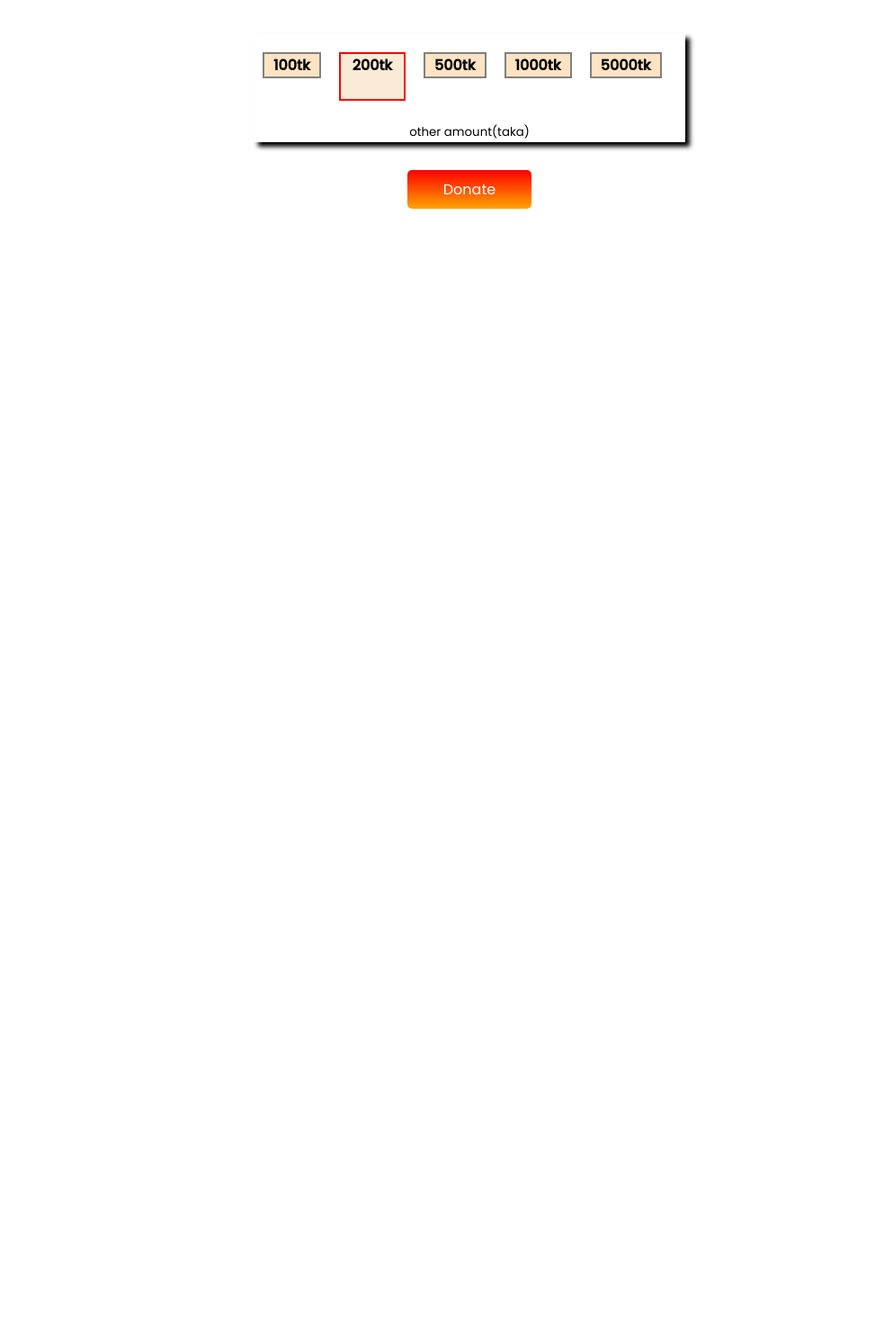
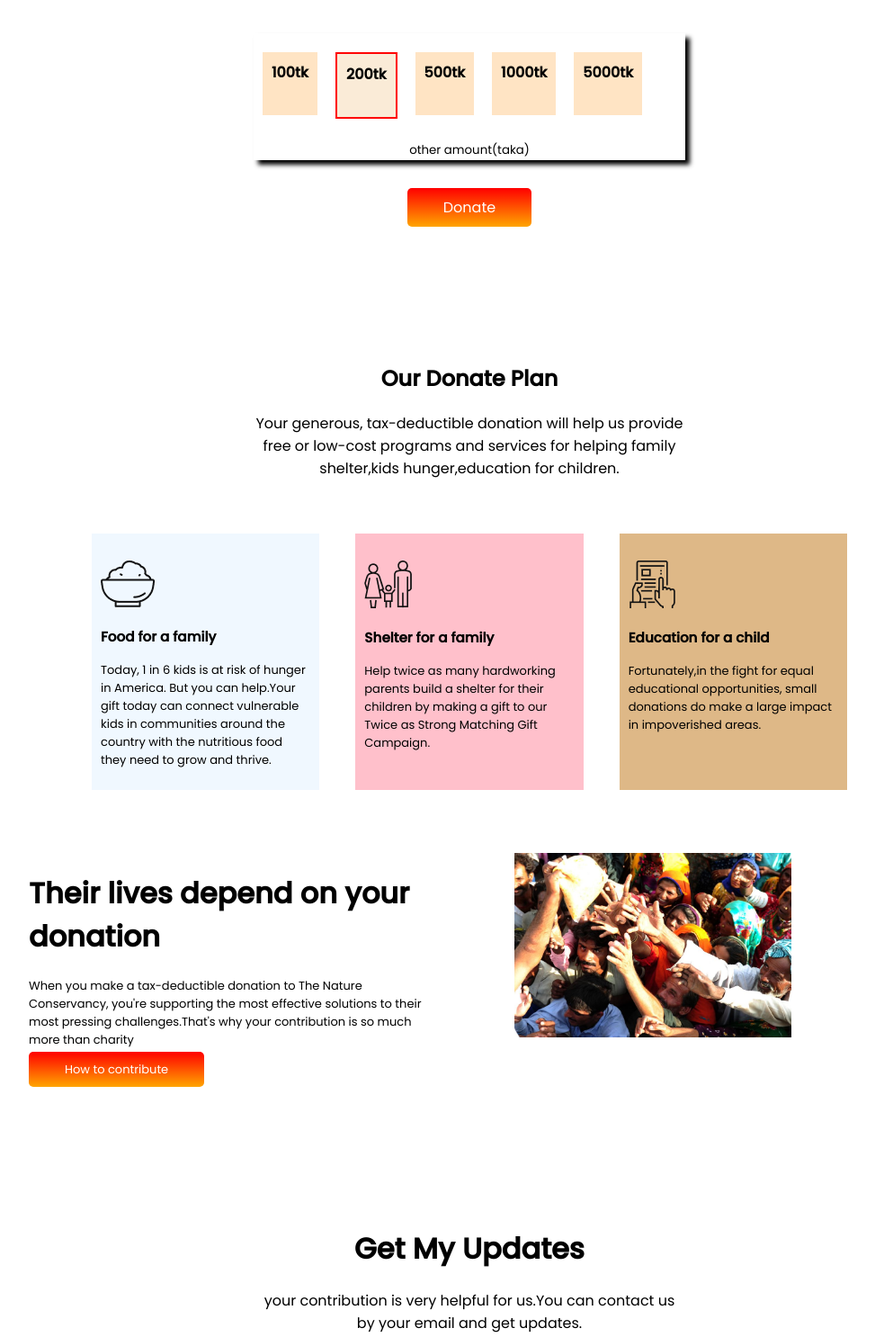
Before and after one commit to Tanzina325/donate-today, a plain HTML site: page index.html in a window 1280 px wide. Shown: the part 793-2279 px from the top of the page at 90% size, without its empty margins (118-1091 px from the left). Before the commit the page ends 1056 px from the top, so only its background shows below. Drawn offline with Linux system fonts and the light colour scheme.

Commit message:
third commit

```diff
--- a/index.html
+++ b/index.html
@@ -29,6 +29,34 @@
 <small>other amount(taka)</small></div>
 <div><a  class="link-button"target="_blank" href="">Donate</a></div>
 </section>
+<section class="third">
+    <div class="middle"><h1> Our Donate Plan</h1>
+    <p>Your generous, tax-deductible donation will help us provide free or low-cost programs and services for helping family shelter,kids hunger,education for children.</p></div>
+    <div class="plan"><div class="food">
+        <img src="images/food.png" alt="">
+     <h3><b>Food for a family</b></h3>
+     <p>Today, 1 in 6 kids is at risk of hunger in America. But you can help.Your gift today can connect vulnerable kids in communities around the country with the nutritious food they need to grow and thrive.</p>
+    </div>
+    <div class="shelter">
+        <img src="images/shelter.png" alt="">
+        <h3><b>Shelter for a family</b></h3>
+    <p>Help twice as many hardworking parents build a shelter for their children by making a gift to our Twice as Strong Matching Gift Campaign.
+    </p></div>
+    <div class="education">
+        <img src="images/Frame-1.png" alt="">
+        <h3><b>Education for a child</b></h3>
+<p>Fortunately,in the fight for equal educational opportunities, small donations do make a large impact in impoverished areas.</p>
+    </div></div>
+</section>
+<div class="depend">
+    <div class="contribute"><h1><b>Their lives depend on your donation</b></h1>
+    <p>When you make a tax-deductible donation to The Nature Conservancy, you're supporting the most effective solutions to their most pressing challenges.That's why your contribution is so much more than charity</p>
+<p><a class="link-button" target="_blank" href="">How to contribute</a></p></div>
+    <div class="contribute"><img src="images/donation0.jpg" alt=""></div>
+</div>
+<div class="help"><h1>Get My Updates</h1>
+<p>your contribution is very helpful for us.You can contact us by your email and get updates.</p></div>
+
 
 </body>
 </html>
--- a/style.css
+++ b/style.css
@@ -41,16 +41,67 @@ text-align: center;}
 .same-balance{border: 2px solid red;
 padding-left: 10px;
 padding-right: 10px;
-height: 50px;
-width: 50px;
+padding-top: 10px;
 margin-left:10px ;
 margin-right:10px ;
+height: 60px;
 background-color: antiquewhite;}
-.different-balance{border: 2px solid gray;
-    padding-left: 10px;
-    padding-right:10px ;
+.different-balance{
+    padding: 10px;
     margin-left:10px ;
     margin-right:10px ;
+    height: 50px;
 background-color: bisque;
 
 }
+.food{padding-right:10px;
+    padding-left:10px;
+    padding-top: 30px;
+    padding-bottom:10px ;
+    margin: 20px 20px 20px 20px ;
+    width: 30%;
+    background-color: aliceblue;
+    font-size: small;
+}
+.shelter{padding-right:10px;
+    padding-left:10px;
+    padding-top: 30px;
+    padding-bottom: 10px;
+    margin: 20px 20px 20px 20px ;
+    width: 30%;
+    background-color: pink;
+    font-size: small;
+
+}
+
+.education{padding-right:10px;
+    padding-left:10px;
+    padding-top: 30px;
+    padding-bottom: 10px;
+    margin: 20px 20px 20px 20px ;
+    width: 30%;
+    background-color: burlywood;
+    font-size: small;
+
+}
+.plan{display: flex;
+    margin-left:200px ;
+    margin-right:200px ;
+}
+.contribute{padding-right:50px;
+    padding-left:50px;
+    padding-top: 30px;
+    padding-bottom: 10px;
+
+    width: 50%;
+    font-size: small;
+}
+.contribute h1{font-size:xx-large ;
+
+}
+.depend{
+    display: flex;
+    margin: 20px 100px 20px 100px ;
+}
+.contribute img{width: 70%;
+}
```
